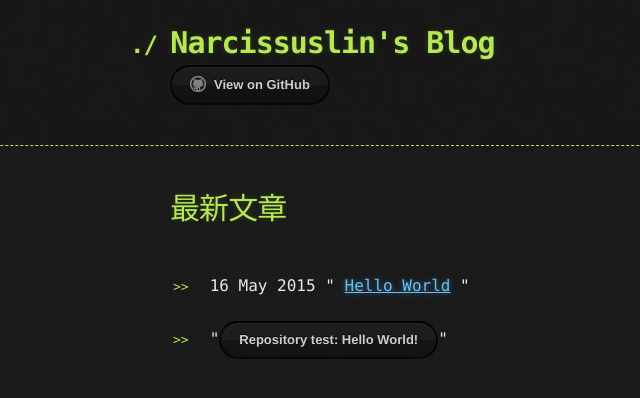
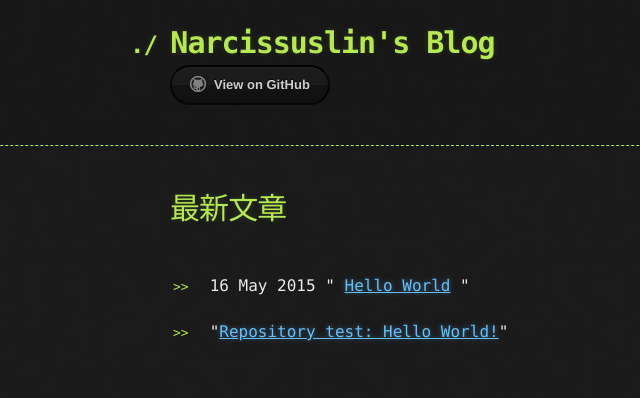
Before and after one commit to Narcissuslin/Narcissuslin.github.io, a Jekyll site: the page built from index.html, in a window 1280 px wide. Shown: the top 398 px of the page, without its empty margins (170-810 px from the left). Built offline with Jekyll 4.4.1, drawn with Linux system fonts in a browser that asks for light colours.

Commit message:
change index

```diff
--- a/index.html
+++ b/index.html
@@ -7,5 +7,5 @@ title: 我的Blog
 　　{% for post in site.posts %}
 　　　　<li>{{ post.date | date_to_string }} " <a href="{{ site.baseurl }}{{ post.url }}">{{ post.title }}</a> "</li>
 　　{% endfor %}
-	<li>"<a href="{{ site.baseurl }}/Hello-World" class="btn btn-github">Repository test: Hello World!</a>"</li>
+	<li>"<a href="{{ site.baseurl }}/Hello-World">Repository test: Hello World!</a>"</li>
 </ul>
```
Also changed, not shown: 8 other files.
